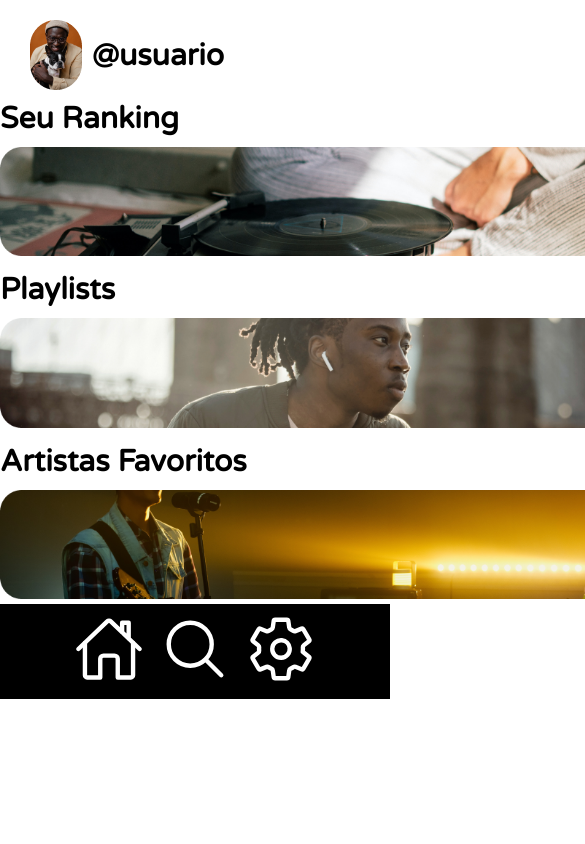
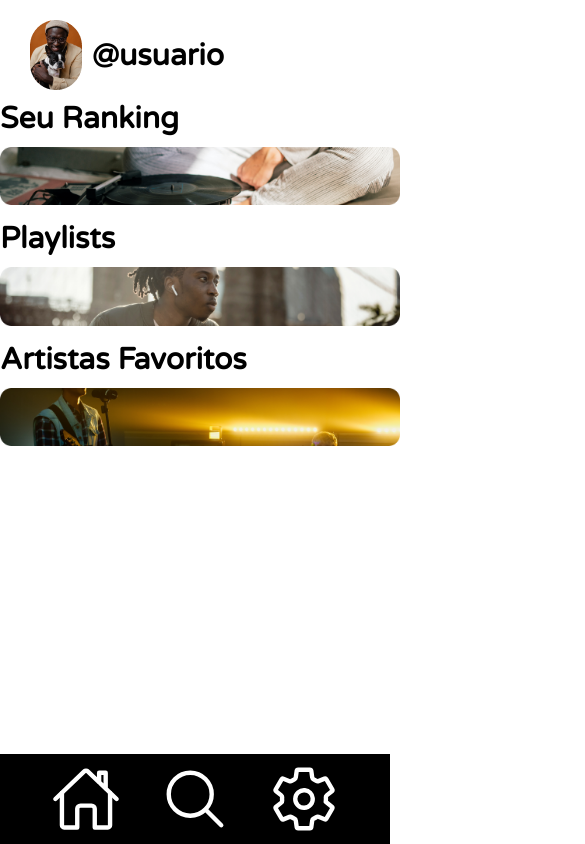
Before and after one commit to brianleao/connectify-project-frontend, a React (Create React App) app in the folder files/: page /mainpage in a window 390 px wide. Shown: the top 844 px of the page, 585 px wide, since content can reach past the window. Built offline with nearby package versions, Linux system fonts and the light colour scheme.

Commit message:
bottom bar ajust in main page

```diff
--- a/files/src/components/BottomBar.module.css
+++ b/files/src/components/BottomBar.module.css
@@ -3,7 +3,7 @@
     justify-content: center;
     background: black;
     width: 100%;
-    gap: 4vw;
+    gap: 10vw;
     padding: 10px;
     position: fixed;
 }
--- a/files/src/components/MainPage.module.css
+++ b/files/src/components/MainPage.module.css
@@ -11,4 +11,10 @@
     .bottom_bar {
         display: block;
     }
+
+    .container_main {
+        margin: 0 auto;
+        width: max-content;
+        height: calc(100vh - 190px);
+    }
 }
--- a/files/src/components/SPA_Options.module.css
+++ b/files/src/components/SPA_Options.module.css
@@ -11,5 +11,5 @@
 }
 
 .img_custom {
-    width: 750px;
+    width: 400px;
 }
```
